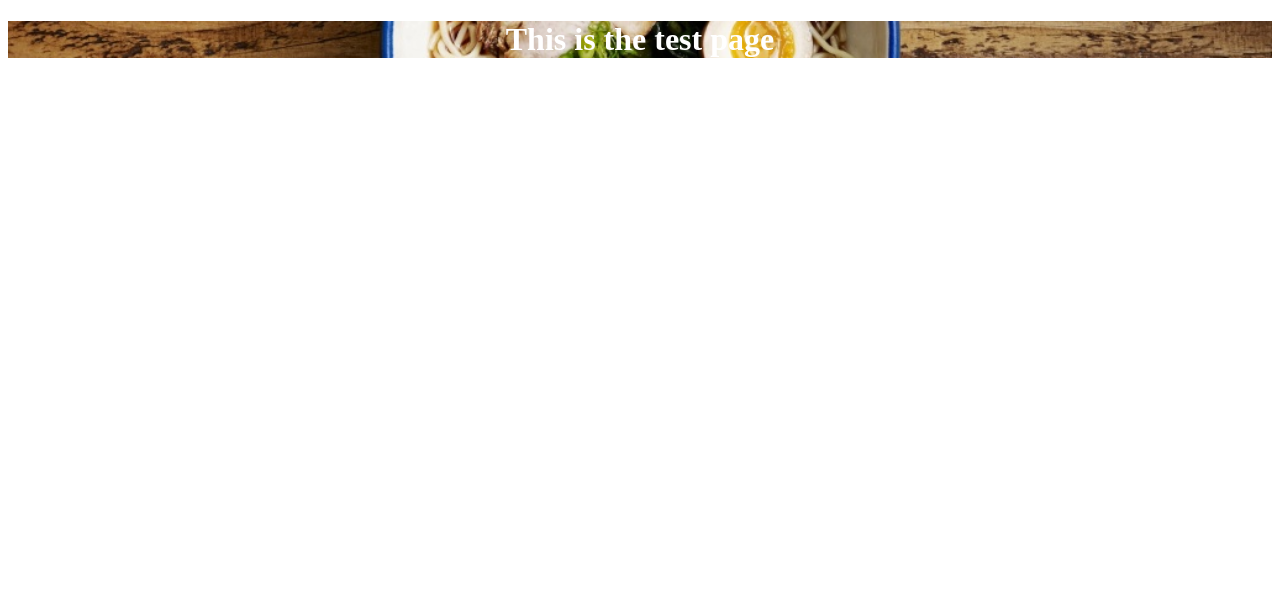
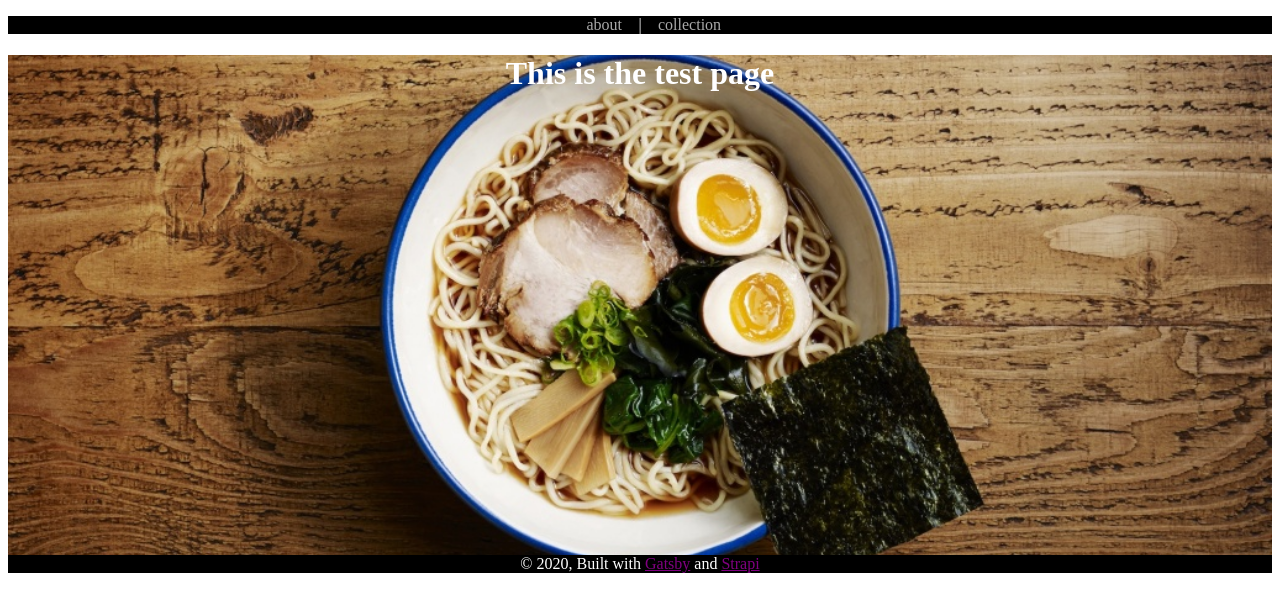
Before and after one commit to awong017/tsp-of-yams, a Gatsby site: page /test in a window 1280 px wide. Built offline with nearby package versions, Linux system fonts and the light colour scheme; Gatsby itself is replaced by a stand-in of ours.

Commit message:
modifying layout component

```diff
--- a/src/components/footer.js
+++ b/src/components/footer.js
@@ -3,6 +3,7 @@ import Styled from "styled-components"
 
 const FooterDiv = Styled.div`
   footer {
+    background-color: black;
     text-align: center;
     color: white;
 
--- a/src/components/layout.js
+++ b/src/components/layout.js
@@ -1,10 +1,14 @@
 import React from 'react'
+import PropTypes from 'prop-types'
 import Nav from './nav'
 import Footer from './footer'
 import Styled from 'styled-components'
 
 const LayoutDiv = Styled.div`
-
+    .background {
+        width: 100%;
+        height: 500px;
+    }
 `
 
 const Layout = ({ children} ) => {
--- a/src/components/nav.js
+++ b/src/components/nav.js
@@ -3,7 +3,8 @@ import { Link } from 'gatsby';
 import Styled from 'styled-components';
 
 const NavDiv = Styled.div`
-    color: black;
+    background-color: black;
+    color: white;
 
     ul {
         display: grid;
--- a/src/pages/about.js
+++ b/src/pages/about.js
@@ -1,6 +1,5 @@
 import React from 'react'
 import BackgroundImage from "gatsby-background-image"
-import Background from "../components/background"
 import Nav from "../components/nav"
 import Footer from "../components/footer"
 import { Link } from 'gatsby'
--- a/src/pages/test.js
+++ b/src/pages/test.js
@@ -1,28 +1,26 @@
 import React from 'react'
+import { graphql } from 'gatsby'
 import BackgroundImage from 'gatsby-background-image'
-import { graphql } from 'gatsby'
+import Layout from '../components/layout'
 import Styled from 'styled-components'
 
 const TestDiv = Styled.div`
     text-align: center;
     color: white;
-
-    .background-image {
-        width: 100%;
-        height: 500px;
-    }
 `
 
 const Test = (props) => {
     return (
-        <BackgroundImage
-            className="background-image"
+        <Layout>
+            <BackgroundImage
+            className="background"
             fluid={props.data.indexImage.childImageSharp.fluid}
         >
-             <TestDiv>
-                <h1>This is the test page</h1>
-            </TestDiv>
-        </BackgroundImage>
+                <TestDiv>
+                    <h1>This is the test page</h1>
+                </TestDiv>
+            </BackgroundImage>
+        </Layout>
     )
 }
 
```
